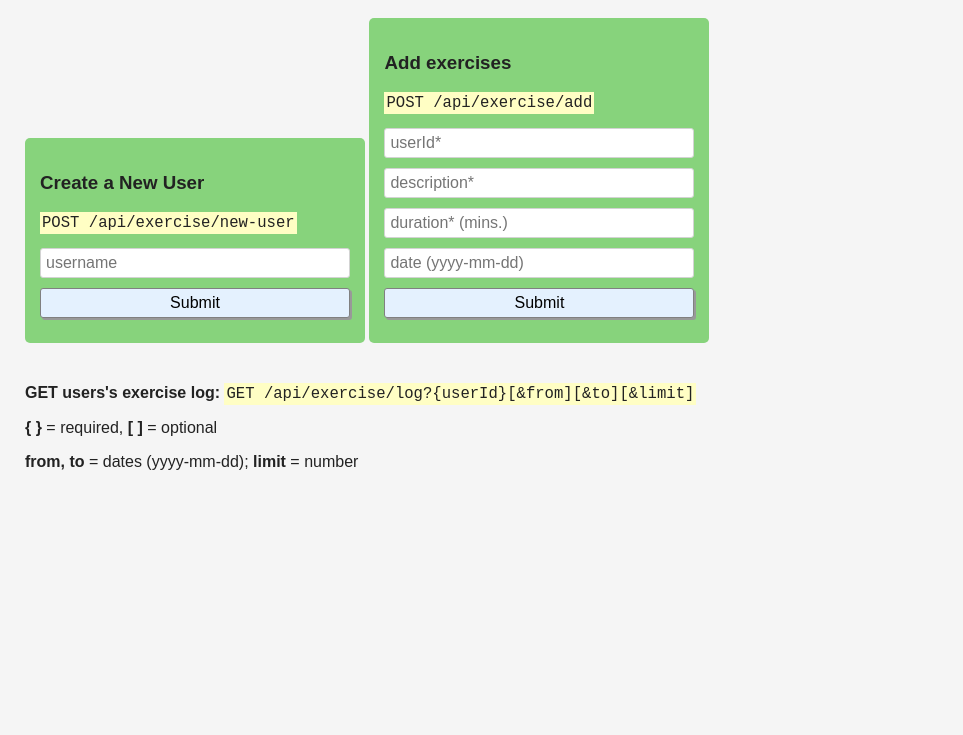
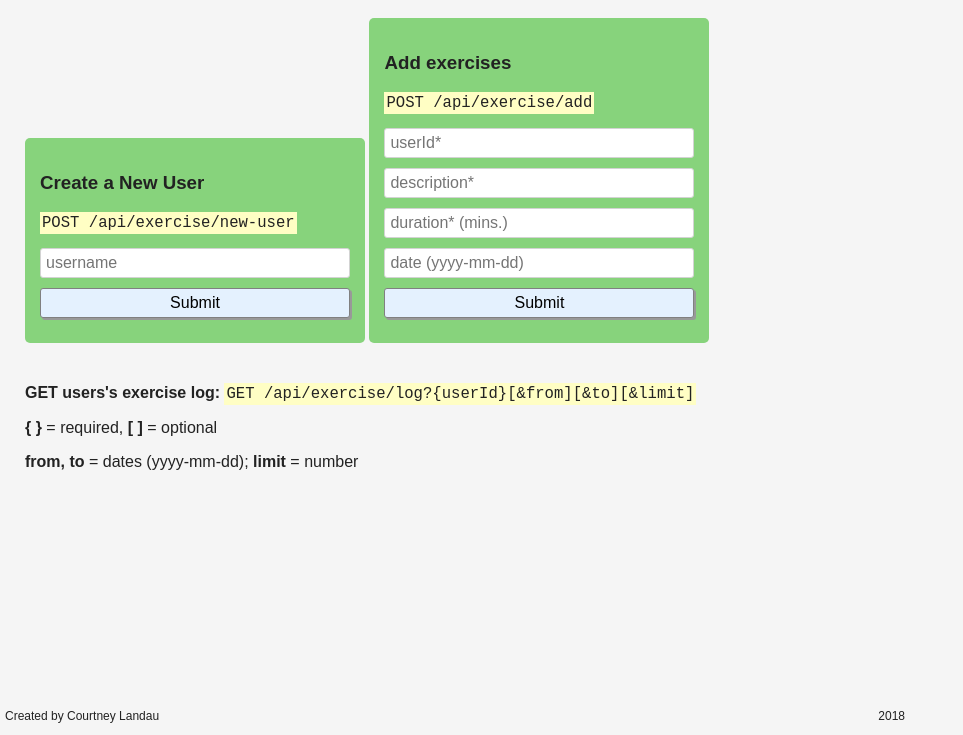
Before and after one commit to clandau/exerciseTracker, a website: page views/index.html in a window 1280 px wide. Shown: the part 65-800 px from the top of the page, without its empty margins (0-963 px from the left). Drawn offline with Linux system fonts and the light colour scheme; files that its build step writes are made by us from their sources.

```diff
--- a/public/style.css
+++ b/public/style.css
@@ -62,3 +62,11 @@
     background-color: #FFFEC4;
     padding: 2px;
   }
+
+  .footer {
+    position: fixed;
+    left: 5px;
+    right: 5px;
+    bottom: 0;
+    font-size: 12px;
+}
--- a/views/index.html
+++ b/views/index.html
@@ -5,7 +5,7 @@
       <link rel="shortcut icon" href="https://cdn.hyperdev.com/us-east-1%3A52a203ff-088b-420f-81be-45bf559d01b1%2Ffavicon.ico" type="image/x-icon"/>
       <meta name="viewport" content="width=device-width, initial-scale=1">
       <link href="https://fonts.googleapis.com/css?family=Roboto" rel="stylesheet" type="text/css"/>
-      <link href="style.css" rel="stylesheet" type="text/css" />
+      <link href="style.css" rel="stylesheet" type="text/css"/>
    </head>
 
    <body>
@@ -30,6 +30,11 @@
           <p><strong>{ }</strong> = required, <strong>[ ]</strong> = optional</p>
           <p><strong>from, to</strong> = dates (yyyy-mm-dd); <strong>limit</strong> = number</p>
       </div>
+      <div class="footer">
+        <p style="text-align:left;">Created by Courtney Landau
+            <span style="float:right;">2018</span>
+            </p>
+    </div>
    </body>
 
 </html>
```
Also changed, not shown: models/exercise.js (+8 -0 lines), models/user.js (+8 -0 lines), server.js (line endings or trailing spaces).
